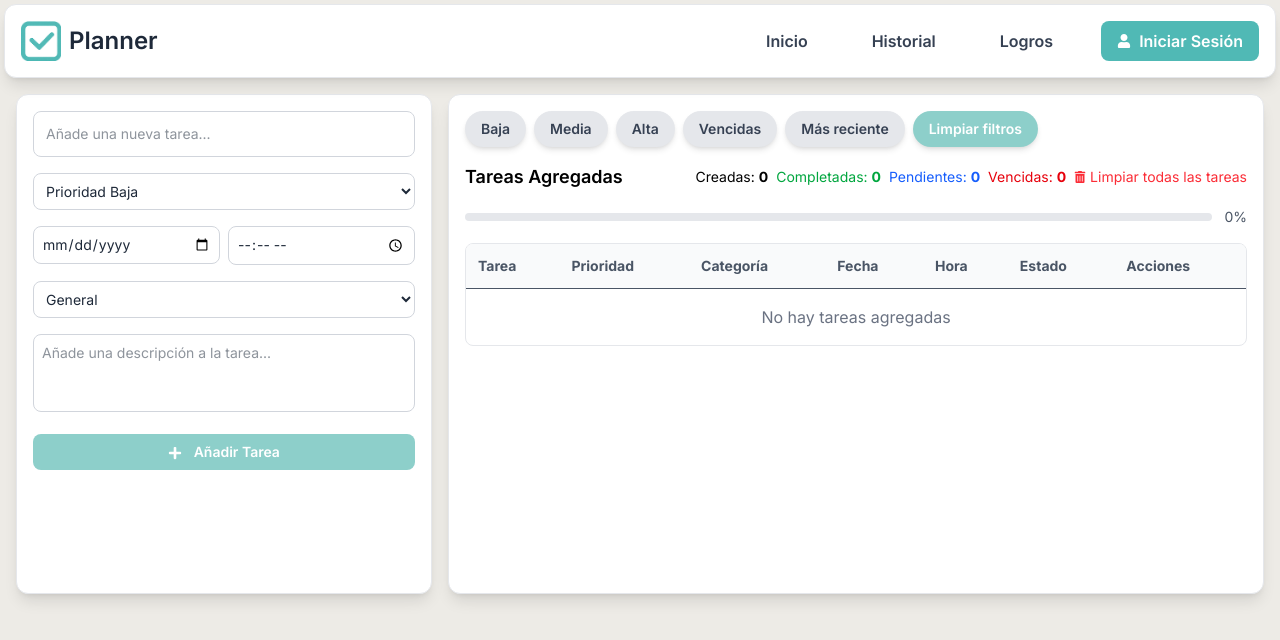
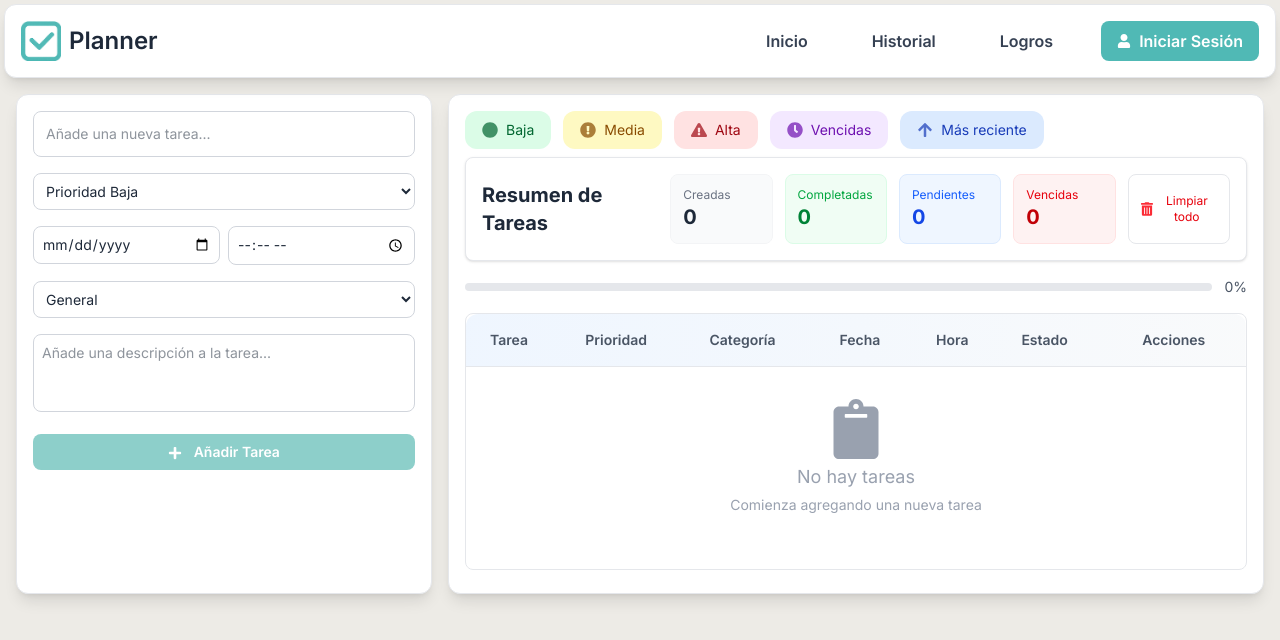
Before and after one commit to UrielGarmendia/proyecto-de-gestion-testing, a React (Vite) app: page / in a window 1280 px wide. Shown: the top 640 px of the page. Built offline with nearby package versions, Linux system fonts and the light colour scheme.

Commit message:
arregle el diseño

```diff
--- a/src/App.jsx
+++ b/src/App.jsx
@@ -366,7 +366,7 @@ function App() {
                     !showForm ? "block" : "hidden md:block"
                   }`}
                 >
-                  <div className="bg-white rounded-xl min-h-[300px] md:h-[500px] shadow-lg p-3 md:p-4 border border-gray-200 overflow-auto">
+                  <div className="bg-white space-y-2 rounded-xl min-h-[300px] md:h-[500px] shadow-lg p-3 md:p-4 border border-gray-200 overflow-auto">
                     <FilterButtons
                       filters={filters}
                       setFilters={setFilters}
--- a/src/components/FilterButton.jsx
+++ b/src/components/FilterButton.jsx
@@ -1,13 +1,45 @@
 import Select from "react-select";
-// import { useState } from 'react';
+import {
+  FaArrowUp,
+  FaClock,
+  FaTrashAlt,
+  FaCircle,
+  FaExclamationCircle,
+  FaExclamationTriangle,
+} from "react-icons/fa";
 
 const FilterButtons = ({ filters, setFilters, isMobile }) => {
   const allFilters = [
-    { value: "baja", label: "Baja" },
-    { value: "media", label: "Media" },
-    { value: "alta", label: "Alta" },
-    { value: "vencidas", label: "Vencidas" },
-    { value: "recent", label: "Más reciente" },
+    {
+      value: "baja",
+      label: "Baja",
+      color: "bg-green-100 text-green-800 hover:bg-green-200",
+      icon: <FaCircle className="h-4 w-4" />,
+    },
+    {
+      value: "media",
+      label: "Media",
+      color: "bg-yellow-100 text-yellow-800 hover:bg-yellow-200",
+      icon: <FaExclamationCircle className="h-4 w-4" />,
+    },
+    {
+      value: "alta",
+      label: "Alta",
+      color: "bg-red-100 text-red-800 hover:bg-red-200",
+      icon: <FaExclamationTriangle className="h-4 w-4" />,
+    },
+    {
+      value: "vencidas",
+      label: "Vencidas",
+      color: "bg-purple-100 text-purple-800 hover:bg-purple-200",
+      icon: <FaClock className="h-4 w-4" />,
+    },
+    {
+      value: "recent",
+      label: "Más reciente",
+      color: "bg-blue-100 text-blue-800 hover:bg-blue-200",
+      icon: <FaArrowUp className="h-4 w-4" />,
+    },
   ];
 
   const toggleFilter = (value) => {
@@ -20,66 +52,79 @@ const FilterButtons = ({ filters, setFilters, isMobile }) => {
     setFilters([]);
   };
 
-  // Estilos personalizados para react-select
+  // Estilos personalizados para el select
   const customStyles = {
     control: (base) => ({
       ...base,
       backgroundColor: "white",
-      borderColor: "#d1d5db",
-      borderRadius: "0.5rem",
-      padding: "0.25rem",
-      boxShadow: "0 1px 2px 0 rgba(0, 0, 0, 0.05)",
+      borderColor: "#e5e7eb",
+      borderRadius: "0.75rem",
+      padding: "0.375rem",
+      boxShadow: "0 1px 3px 0 rgba(0, 0, 0, 0.1)",
+      minHeight: "44px",
       "&:hover": {
         borderColor: "#d1d5db",
       },
       "&:focus-within": {
         borderColor: "#93c5fd",
-        boxShadow: "0 0 0 2px #bfdbfe",
+        boxShadow: "0 0 0 3px rgba(147, 197, 253, 0.5)",
       },
     }),
-    multiValue: (base) => ({
+    multiValue: (base, { data }) => ({
       ...base,
-      backgroundColor: "#3b82f6",
-      color: "white",
+      backgroundColor: data.color.split(" ")[0],
+      color: data.color.split(" ")[1],
       borderRadius: "9999px",
+      padding: "0.125rem 0.5rem",
     }),
-    multiValueLabel: (base) => ({
+    multiValueLabel: (base, { data }) => ({
       ...base,
-      color: "white",
-      fontWeight: "600",
-      padding: "0.125rem 0.375rem",
+      color: data.color.split(" ")[1],
+      fontWeight: "500",
+      fontSize: "0.875rem",
     }),
-    multiValueRemove: (base) => ({
+    multiValueRemove: (base, { data }) => ({
       ...base,
-      color: "white",
+      color: data.color.split(" ")[1],
       ":hover": {
-        backgroundColor: "#2563eb",
+        backgroundColor: "rgba(0, 0, 0, 0.1)",
       },
     }),
     menu: (base) => ({
       ...base,
+      borderRadius: "0.75rem",
+      marginTop: "0.5rem",
+      boxShadow:
+        "0 4px 6px -1px rgba(0, 0, 0, 0.1), 0 2px 4px -1px rgba(0, 0, 0, 0.06)",
+      zIndex: 50,
+    }),
+    option: (base, { isSelected, isFocused, data }) => ({
+      ...base,
+      backgroundColor: isSelected
+        ? data.color.split(" ")[0]
+        : isFocused
+        ? `${data.color.split(" ")[0]}50`
+        : "white",
+      color: isSelected ? data.color.split(" ")[1] : data.color.split(" ")[1],
+      ":active": {
+        backgroundColor: data.color.split(" ")[0],
+      },
+      fontSize: "0.875rem",
       borderRadius: "0.5rem",
-      marginTop: "0.25rem",
-      boxShadow:
-        "0 1px 3px 0 rgba(0, 0, 0, 0.1), 0 1px 2px 0 rgba(0, 0, 0, 0.06)",
+      margin: "0.25rem",
+      width: "calc(100% - 0.5rem)",
     }),
-    option: (base, { isSelected }) => ({
+    placeholder: (base) => ({
       ...base,
-      backgroundColor: isSelected ? "#3b82f6" : "white",
-      color: isSelected ? "white" : "#1f2937",
-      ":hover": {
-        backgroundColor: isSelected ? "#2563eb" : "#f3f4f6",
-      },
-      ":active": {
-        backgroundColor: "#3b82f6",
-      },
+      color: "#9ca3af",
+      fontSize: "0.875rem",
     }),
   };
 
   return (
     <>
       {isMobile ? (
-        <div className="w-full">
+        <div className="w-full space-y-3 ">
           <Select
             isMulti
             options={allFilters}
@@ -102,35 +147,49 @@ const FilterButtons = ({ filters, setFilters, isMobile }) => {
           {filters.length > 0 && (
             <button
               onClick={clearFilters}
-              className="mt-2 px-4 py-2 w-full rounded-full bg-blue-500 text-white shadow-md hover:bg-blue-600 transition duration-300 ease-in-out text-sm font-semibold"
+              className="w-full px-4 py-2.5 rounded-xl bg-gray-100 text-gray-600 hover:bg-gray-200 transition-colors duration-200 text-sm font-medium flex items-center justify-center gap-2"
             >
+              <FaTrashAlt className="h-4 w-4" />
               Limpiar filtros
             </button>
           )}
         </div>
       ) : (
-        <div className="mb-4 flex flex-wrap gap-2">
+        <div className="flex flex-wrap items-center gap-3">
           {allFilters.map((f) => (
             <button
               key={f.value}
               onClick={() => toggleFilter(f.value)}
-              className={`px-4 py-2 rounded-full shadow-md transition duration-300 ease-in-out text-sm font-semibold
+              className={`px-4 py-2 rounded-xl transition-all duration-200 text-sm font-medium flex items-center gap-2
                 ${
                   filters.includes(f.value)
-                    ? "bg-blue-500 text-white shadow-lg"
-                    : "bg-gray-200 hover:bg-blue-600 text-gray-700 dark:bg-gray-500 dark:text-white dark:hover:bg-gray-400"
+                    ? `${f.color.replace(
+                        "hover:",
+                        ""
+                      )} shadow-inner border border-current`
+                    : `${f.color} hover:shadow-md border border-transparent`
                 }
               `}
             >
+              <span
+                className={`${
+                  filters.includes(f.value) ? "opacity-100" : "opacity-70"
+                }`}
+              >
+                {f.icon}
+              </span>
               {f.label}
             </button>
           ))}
-          <button
-            onClick={clearFilters}
-            className="px-4 py-2 rounded-full bg-blue-500 text-white shadow-md hover:bg-blue-600 transition duration-300 ease-in-out text-sm font-semibold"
-          >
-            Limpiar filtros
-          </button>
+          {filters.length > 0 && (
+            <button
+              onClick={clearFilters}
+              className="px-4 py-2 rounded-xl bg-gray-100 text-gray-600 hover:bg-gray-200 transition-colors duration-200 text-sm font-medium flex items-center gap-2"
+            >
+              <FaTrashAlt className="h-4 w-4" />
+              Limpiar filtros
+            </button>
+          )}
         </div>
       )}
     </>
--- a/src/components/TaskList.jsx
+++ b/src/components/TaskList.jsx
@@ -1,5 +1,5 @@
 import { useEffect, useMemo, useState } from "react";
-import { FaTrashAlt } from "react-icons/fa";
+import { FaClipboard, FaTrashAlt } from "react-icons/fa";
 import TableTask from "./Task/TableTask";
 import CardTask from "./Task/CardTask";
 
@@ -120,32 +120,65 @@ const TaskList = ({
 
   return (
     <div className="w-full space-y-4">
-      {/* Parte con las estadísticas de tareas */}
-      <div className="flex flex-col sm:flex-row flex-wrap justify-between items-start sm:items-center gap-3">
-        <h2 className="text-lg font-semibold">Tareas Agregadas</h2>
-        <div className="flex flex-wrap items-center gap-2 text-xs sm:text-sm">
-          <span>
-            Creadas: <b>{totalTasks}</b>
-          </span>
-          <span className="text-green-600">
-            Completadas: <b>{totalCompleted}</b>
-          </span>
-          <span className="text-blue-600">
-            Pendientes: <b>{totalPending}</b>
-          </span>
-          <span className="text-red-600">
-            Vencidas: <b>{totalExpired}</b>
-          </span>
+      {/* estadisticas de tareas */}
+      <div className="bg-white rounded-lg border border-gray-200 p-4 shadow-sm">
+        <div className="flex flex-col sm:flex-row justify-between items-start sm:items-center gap-4">
+          <div>
+            <h2 className="text-xl font-bold text-gray-800">
+              Resumen de Tareas
+            </h2>
+          </div>
+
+          <div className="w-full sm:w-auto">
+            <div className="grid grid-cols-2 sm:grid-cols-5 gap-3">
+              {/* Tarjeta Creadas */}
+              <div className="bg-gray-50 p-3 rounded-lg border border-gray-100">
+                <p className="text-xs font-medium text-gray-500">Creadas</p>
+                <p className="text-xl font-bold text-gray-800">{totalTasks}</p>
+              </div>
+
+              {/* Tarjeta Completadas */}
+              <div className="bg-green-50 p-3 rounded-lg border border-green-100">
+                <p className="text-xs font-medium text-green-600">
+                  Completadas
+                </p>
+                <p className="text-xl font-bold text-green-700">
+                  {totalCompleted}
+                </p>
+              </div>
+
+              {/* Tarjeta Pendientes */}
+              <div className="bg-blue-50 p-3 rounded-lg border border-blue-100">
+                <p className="text-xs font-medium text-blue-600">Pendientes</p>
+                <p className="text-xl font-bold text-blue-700">
+                  {totalPending}
+                </p>
+              </div>
+
+              {/* Tarjeta Vencidas */}
+              <div className="bg-red-50 p-3 rounded-lg border border-red-100">
+                <p className="text-xs font-medium text-red-600">Vencidas</p>
+                <p className="text-xl font-bold text-red-700">{totalExpired}</p>
+              </div>
+
+              {/* Botón Limpiar */}
               <button
                 onClick={handleClearAll}
-            className="flex items-center gap-1 text-red-500 hover:text-red-700 text-xs sm:text-sm"
+                className="flex flex-col sm:flex-row items-center justify-center gap-1 p-3 rounded-lg border border-gray-200 hover:border-red-200 bg-white hover:bg-red-50 transition-colors"
               >
-            <FaTrashAlt size={12} /> Limpiar todas las tareas
+                <div className="flex items-center gap-1">
+                  <FaTrashAlt size={14} className="text-red-500" />
+                  <span className="text-xs font-medium text-red-600">
+                    Limpiar todo
+                  </span>
+                </div>
               </button>
             </div>
           </div>
+        </div>
+      </div>
 
-      {/* Barra que muestra progreso de completado */}
+      {/* barra progreso completado */}
       <div className="flex items-center gap-3">
         <div className="flex-1 bg-gray-200 rounded-full h-2">
           <div
@@ -165,7 +198,7 @@ const TaskList = ({
         <span className="text-sm text-gray-600">{displayedPercentage}%</span>
       </div>
 
-      {/* Diálogo de confirmación */}
+      {/* dialogo confirmacion */}
       {showClearConfirmation && (
         <div className="fixed inset-0 bg-[rgba(0,_0,_0,_0.600)] flex items-center justify-center z-50">
           <div className="bg-white rounded-lg p-6 max-w-md w-full mx-4 shadow-xl">
@@ -217,25 +250,39 @@ const TaskList = ({
         </div>
       )}
 
-      {/* Resto del componente... */}
-      {/* Vista en escritorio - usa una tabla */}
+      {/* vista en escritorio (usa una tabla) */}
       {!mobileView && (
         <div className="border border-gray-200 rounded-lg overflow-hidden">
           <div className="overflow-x-auto">
-            <div className="overflow-y-auto max-h-[332px]">
+            <div className="h-[255px]">
+              <div className="rounded-xl overflow-x-auto">
                 <table className="w-full">
-                <thead className="bg-gray-50 sticky top-0">
-                  <tr className="text-left text-sm text-gray-600">
-                    <th className="p-3 border-b">Tarea</th>
-                    <th className="p-3 border-b">Prioridad</th>
-                    <th className="p-3 border-b">Categoría</th>
-                    <th className="p-3 border-b">Fecha</th>
-                    <th className="p-3 border-b">Hora</th>
-                    <th className="p-3 border-b">Estado</th>
-                    <th className="p-3 border-b">Acciones</th>
+                  <thead className="bg-gradient-to-r from-blue-50 to-gray-50 sticky top-0">
+                    <tr className="text-left text-sm font-medium text-gray-600">
+                      <th className="p-4 pl-6 border-b border-gray-200 font-semibold">
+                        Tarea
+                      </th>
+                      <th className="p-4 border-b border-gray-200 font-semibold">
+                        Prioridad
+                      </th>
+                      <th className="p-4 border-b border-gray-200 font-semibold">
+                        Categoría
+                      </th>
+                      <th className="p-4 border-b border-gray-200 font-semibold">
+                        Fecha
+                      </th>
+                      <th className="p-4 border-b border-gray-200 font-semibold">
+                        Hora
+                      </th>
+                      <th className="p-4 border-b border-gray-200 font-semibold">
+                        Estado
+                      </th>
+                      <th className="p-4 pr-6 border-b border-gray-200 font-semibold text-center">
+                        Acciones
+                      </th>
                     </tr>
                   </thead>
-                <tbody>
+                  <tbody className="divide-y divide-gray-100">
                     {tasks.length > 0 ? (
                       tasks.map((task) => (
                         <TableTask
@@ -258,13 +305,22 @@ const TaskList = ({
                       ))
                     ) : (
                       <tr>
-                      <td colSpan="7" className="p-4 text-center text-gray-500">
-                        No hay tareas agregadas
+                        <td colSpan="7" className="p-8 text-center">
+                          <div className="flex flex-col items-center justify-center text-gray-400">
+                            <FaClipboard size={60} className="mb-1" />
+                            <h3 className="text-lg font-medium mb-1">
+                              No hay tareas
+                            </h3>
+                            <p className="text-sm max-w-md">
+                              Comienza agregando una nueva tarea
+                            </p>
+                          </div>
                         </td>
                       </tr>
                     )}
                   </tbody>
                 </table>
+              </div>
             </div>
           </div>
         </div>
```
Also changed, not shown: src/components/AchievementsList.jsx (+4 -4 lines), src/components/Task/TableTask.jsx (+100 -70 lines). Lines whose indentation alone changed are shown as unchanged.
